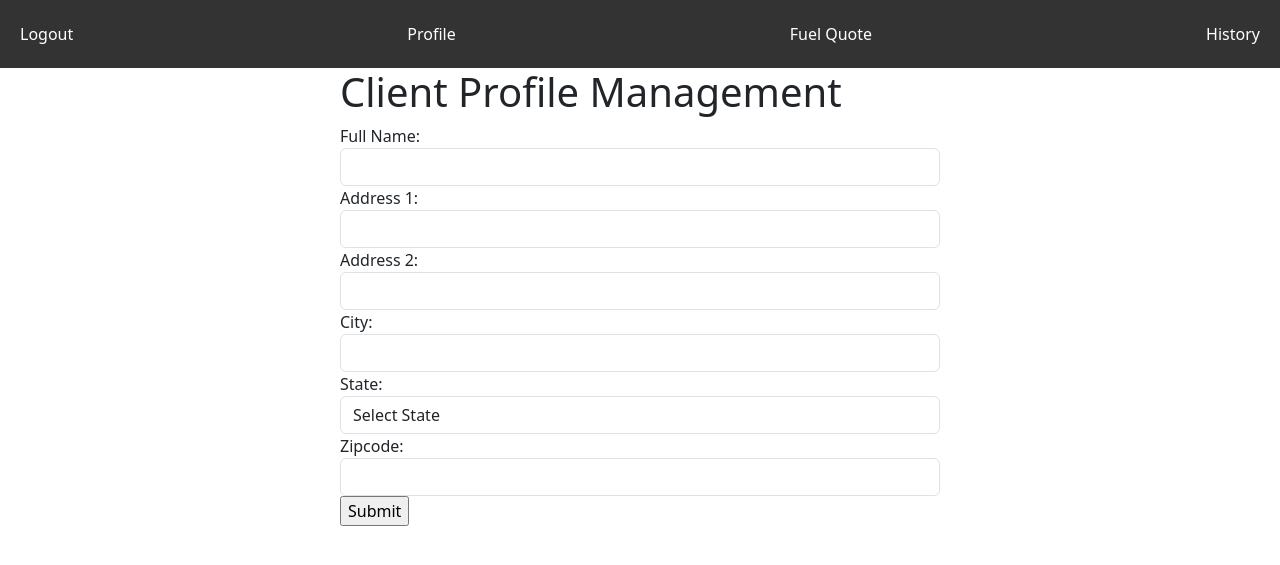
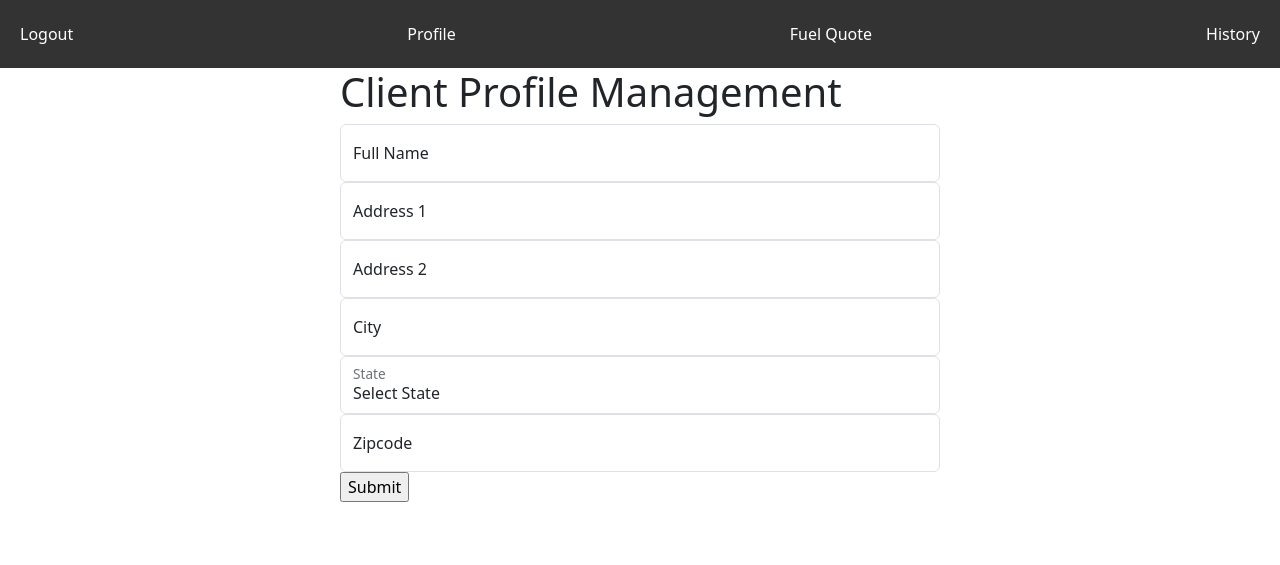
Before and after one commit to DevThorough/Software_Design_G63_Project, a Flask app: page /profile in a window 1280 px wide. Shown: the top 565 px of the page. Run offline with Flask 3, Linux system fonts and the light colour scheme; the visitor is signed in with stand-in values (Sample User, id 1).

Commit message:
floating form inputs

```diff
--- a/website/templates/index.html
+++ b/website/templates/index.html
@@ -9,12 +9,11 @@
         <meta name="viewport" content="width=device-width, initial-scale=1.0">
         <link rel="stylesheet" href="{{ url_for('static', filename='cstyle.css') }}">
         <link href="https://cdn.jsdelivr.net/npm/bootstrap@5.3.3/dist/css/bootstrap.min.css" rel="stylesheet" integrity="sha384-QWTKZyjpPEjISv5WaRU9OFeRpok6YctnYmDr5pNlyT2bRjXh0JMhjY6hW+ALEwIH" crossorigin="anonymous">
+        <script src="https://cdn.jsdelivr.net/npm/bootstrap@5.3.3/dist/js/bootstrap.bundle.min.js" integrity="sha384-YvpcrYf0tY3lHB60NNkmXc5s9fDVZLESaAA55NDzOxhy9GkcIdslK1eN7N6jIeHz" crossorigin="anonymous"></script>
         <!--
         <link rel="stylesheet" href="https://cdn.jsdelivr.net/npm/bootstrap@3.4.1/dist/css/bootstrap.min.css" integrity="sha384-HSMxcRTRxnN+Bdg0JdbxYKrThecOKuH5zCYotlSAcp1+c8xmyTe9GYg1l9a69psu" crossorigin="anonymous">
 
         <link rel="stylesheet" href="https://cdn.jsdelivr.net/npm/bootstrap@4.6.2/dist/css/bootstrap.min.css" integrity="sha384-xOolHFLEh07PJGoPkLv1IbcEPTNtaed2xpHsD9ESMhqIYd0nLMwNLD69Npy4HI+N" crossorigin="anonymous">
-
-        <script src="https://cdn.jsdelivr.net/npm/bootstrap@5.3.3/dist/js/bootstrap.bundle.min.js" integrity="sha384-YvpcrYf0tY3lHB60NNkmXc5s9fDVZLESaAA55NDzOxhy9GkcIdslK1eN7N6jIeHz" crossorigin="anonymous"></script>
         -->
     </head>
     <body>
--- a/website/templates/profile.html
+++ b/website/templates/profile.html
@@ -25,32 +25,29 @@
         <p>{{zipCode}}</p>
         <button type="button" class="edit-btn btn-group1">Edit</button>
     </div>
-    <form action="#" method="post" id="profileEdit" class="content-body standard-form">
-        <div class="form-group">
-            <label class="control-label " for="fullname">Full Name:</label>
-            <div class="">
-            <input class="form-control" type="text" id="fullname" name="fullname" maxlength="50" required>
-            </div>
+    <form action="#" method="post" id="profileEdit" class="content-body">
+        <div class="form-floating">
+            <input class="form-control" type="text" id="fullname" name="fullname" maxlength="50" value="" placeholder="John Doe" required>
+            <label for="fullname">Full Name</label>
         </div>
 
-        <div class="form-group">
-            <label class="control-label" for="address1">Address 1:</label>
-            <input class="form-control" type="text" id="address1" name="address1" maxlength="100" required>
+        <div class="form-floating">
+            <input class="form-control" type="text" id="address1" name="address1" maxlength="100" value="" placeholder="123 Main St" required>
+            <label class="control-label" for="address1">Address 1</label>
         </div>
 
-        <div class="form-group">
-            <label class="control-label" for="address2">Address 2:</label>
-            <input class="form-control" type="text" id="address2" name="address2" maxlength="100">
+        <div class="form-floating">
+            <input class="form-control" type="text" id="address2" name="address2" maxlength="100" value="" placeholder="Unit #123">
+            <label for="address2">Address 2</label>
         </div>
 
-        <div class="form-group">
-            <label class="control-label" for="city">City:</label>
-            <input class="form-control" type="text" id="city" name="city" maxlength="100" required>
+        <div class="form-floating">
+            <input class="form-control" type="text" id="city" name="city" maxlength="100" value="" placeholder="Houston" required>
+            <label for="city">City</label>
         </div>
 
-        <div class="form-group">
-            <label class="control-label" for="state">State:</label>
-            <select class="form-control" id="state" name="state" required>
+        <div class="form-floating">
+            <select class="form-control" id="state" name="state" value="" placeholder="Texas" required>
                 <option value="" disabled selected>Select State</option>
                 <option value="AL">Alabama</option>
                 <option value="AK">Alaska</option>
@@ -103,11 +100,12 @@
                 <option value="WI">Wisconsin</option>
                 <option value="WY">Wyoming</option>
             </select>
+            <label for="state">State</label>
         </div>
 
-        <div class="form-group">
-            <label class="control-label" for="zipcode">Zipcode:</label>
-            <input class="form-control" type="text" id="zipcode" name="zipcode" maxlength="9" pattern="[0-9]{5,}" title="Zipcode must be at least 5 digits" required>
+        <div class="form-floating">
+            <input class="form-control" type="text" id="zipcode" name="zipcode" maxlength="9" pattern="[0-9]{5,}" title="Zipcode must be at least 5 digits"  value="" placeholder="55555-5555"required>
+            <label for="zipcode">Zipcode</label>
         </div>
 
         <input type="submit" value="Submit">
```
